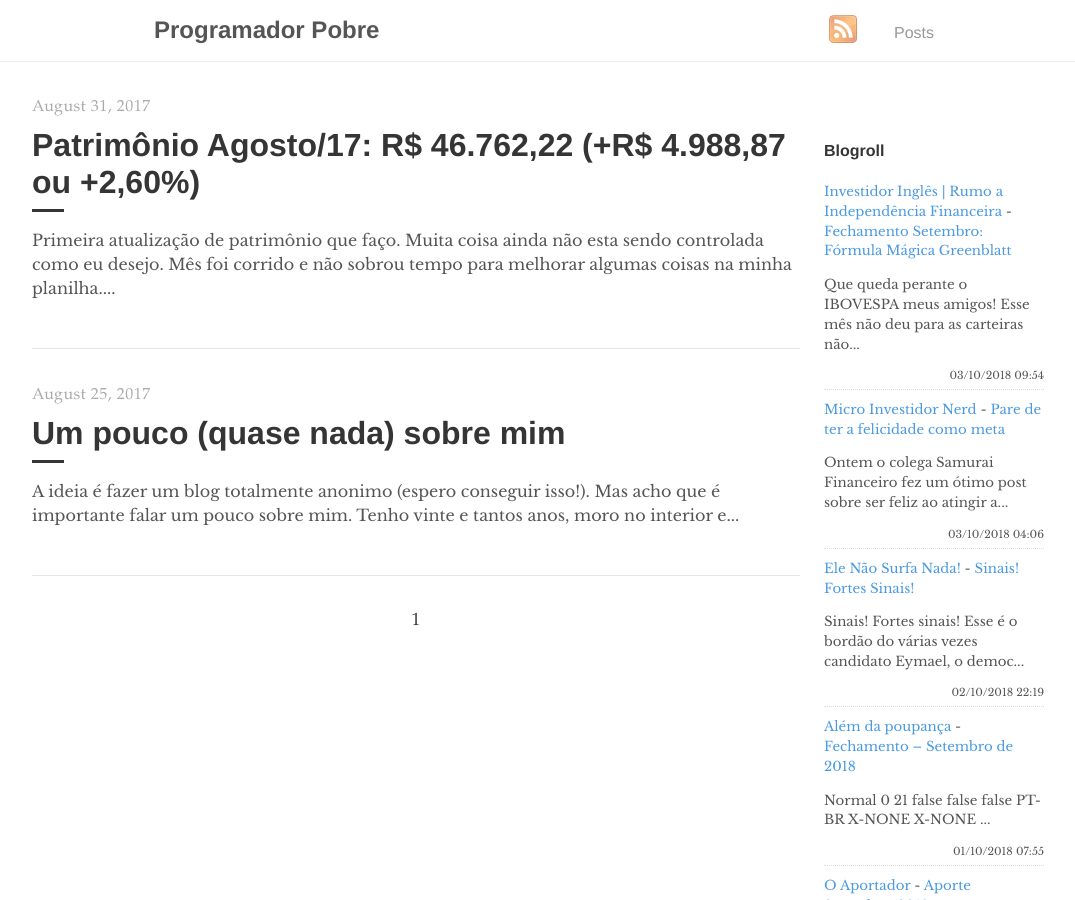
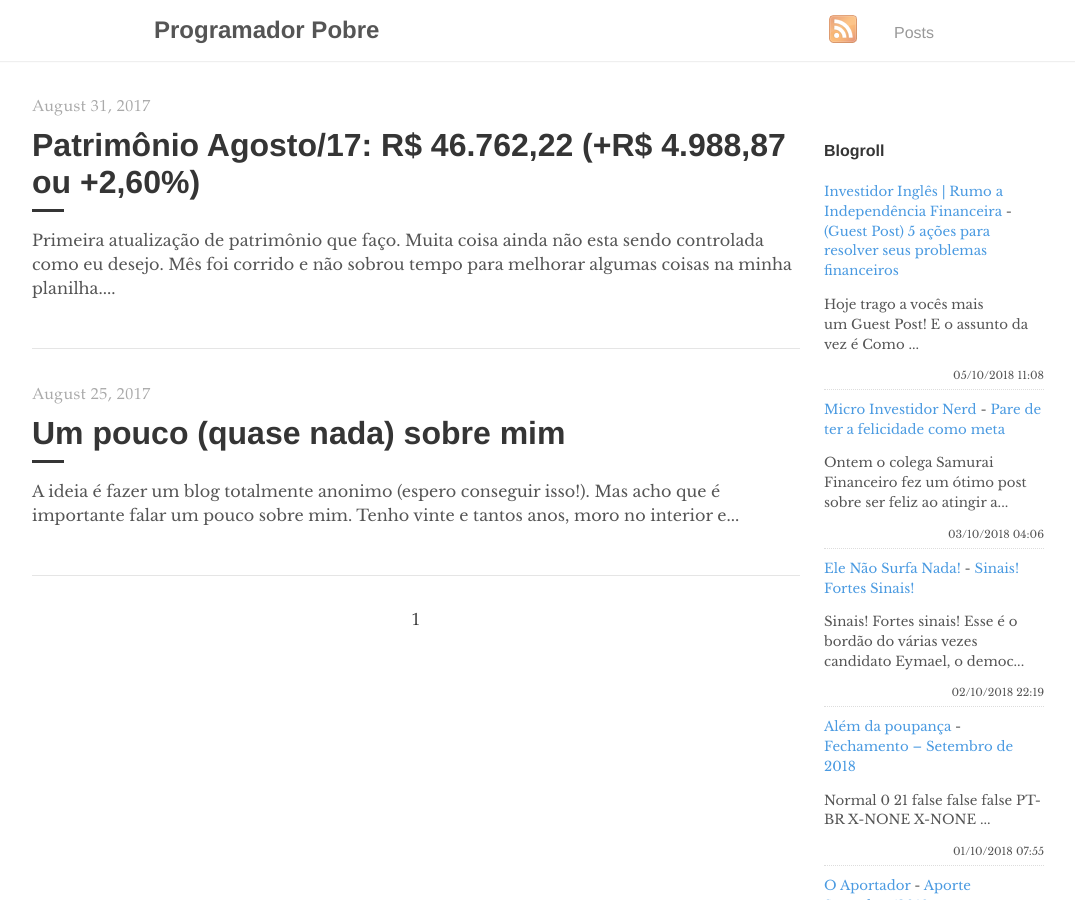
Before and after one commit to programadorpobre/programadorpobre.github.io, a Jekyll site: the page built from index.html, in a window 1280 px wide and 900 px high. Shown: the whole window, without its empty margins (96-1171 px from the left). Built offline with Jekyll 4.4.1, drawn with Linux system fonts in a browser that asks for light colours; the list of posts is cut into pages by our own code; comment, search, counter and statistics services are not loaded.

Commit message:
[ci skip] travis #426

```diff
--- a/_includes/feed-entries.html
+++ b/_includes/feed-entries.html
@@ -1,7 +1,7 @@
 <div class="feed-entry">
-    <a class="feed-entry-site-name" href="https://www.investidoringles.com/">Investidor Inglês | Rumo a Independência Financeira</a> - <a class="feed-entry-title" href="https://www.investidoringles.com/2018/10/fechamento-setembro-formula-magica.html">Fechamento Setembro: Fórmula Mágica Greenblatt</a>
-    <p class="feed-entry-summary">Que queda perante o IBOVESPA meus amigos! Esse mês não deu para as carteiras não...</p>
-    <time datetime="2018-10-03T09:54:00.000-03:00">03/10/2018 09:54</time>
+    <a class="feed-entry-site-name" href="https://www.investidoringles.com/">Investidor Inglês | Rumo a Independência Financeira</a> - <a class="feed-entry-title" href="https://www.investidoringles.com/2018/10/5-acoes-resolver-problemas-financeiros.html">(Guest Post) 5 ações para resolver seus problemas financeiros</a>
+    <p class="feed-entry-summary">Hoje trago a vocês mais um&nbsp;Guest Post!&nbsp;E o assunto da vez é&nbsp;Como ...</p>
+    <time datetime="2018-10-05T11:08:00.000-03:00">05/10/2018 11:08</time>
 </div>
 <div class="feed-entry">
     <a class="feed-entry-site-name" href="https://microinvestidornerd.blogspot.com/">Micro Investidor Nerd</a> - <a class="feed-entry-title" href="https://microinvestidornerd.blogspot.com/2018/10/pare-de-ter-felicidade-como-meta.html">Pare de ter a felicidade como meta</a>
```
